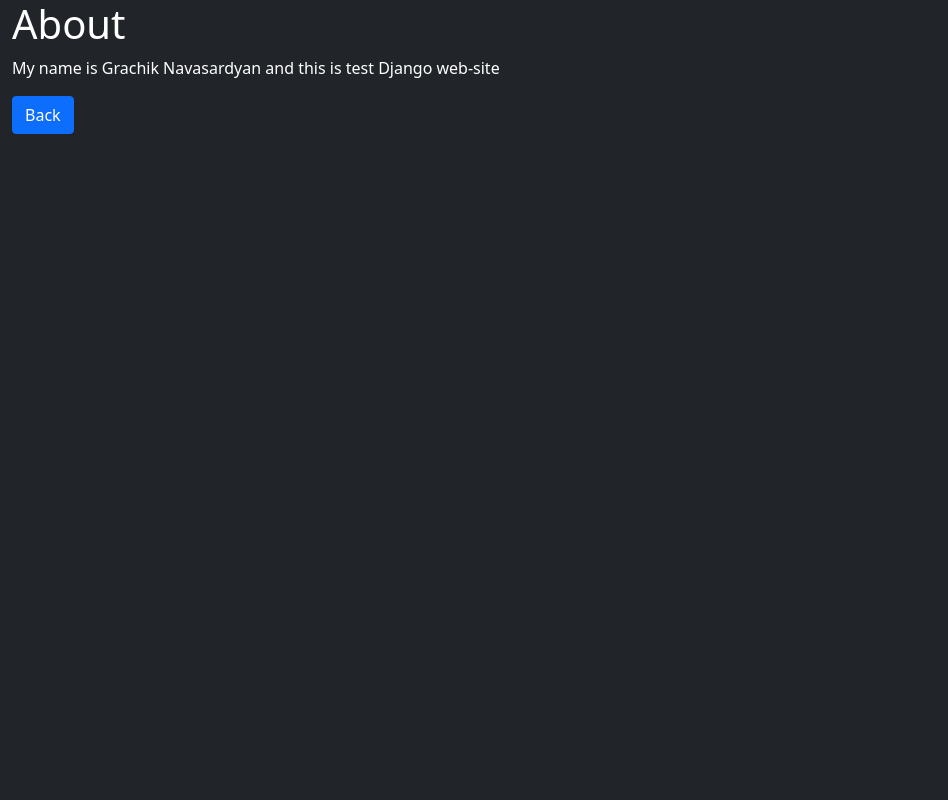
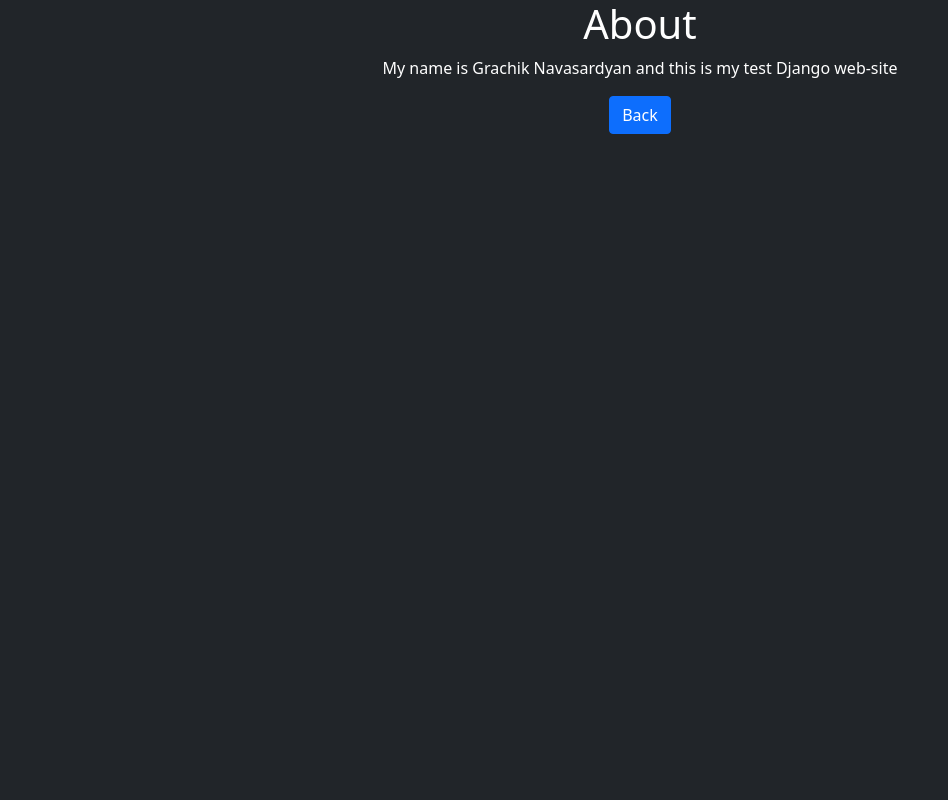
Before and after one commit to MrNavasardyan/django, a Django app: page /about/ in a window 1280 px wide. Shown: the whole page, without its empty margins (0-948 px from the left). Run offline with Django 4.2, Linux system fonts and the light colour scheme.

Commit message:
modified:   pwd_gen_project/generator/templates/generator/about.html 	modified:   pwd_gen_project/generator/templates/generator/password.html

```diff
--- a/pwd_gen_project/generator/templates/generator/about.html
+++ b/pwd_gen_project/generator/templates/generator/about.html
@@ -1,6 +1,6 @@
 <link href="https://cdn.jsdelivr.net/npm/bootstrap@5.1.3/dist/css/bootstrap.min.css" rel="stylesheet" integrity="sha384-1BmE4kWBq78iYhFldvKuhfTAU6auU8tT94WrHftjDbrCEXSU1oBoqyl2QvZ6jIW3" crossorigin="anonymous">
-<div class="container-fluid bg bg-dark text-white vh-100">
+<div class="container-fluid text-center bg bg-dark text-white vh-100">
     <h1>About</h1>
-    <p>My name is Grachik Navasardyan and this is test Django web-site</p>
+    <p>My name is Grachik Navasardyan and this is my test Django web-site</p>
     <a href="{% url 'home' %}" class="btn btn-primary">Back</a>
 </div>
--- a/pwd_gen_project/generator/templates/generator/password.html
+++ b/pwd_gen_project/generator/templates/generator/password.html
@@ -1,6 +1,6 @@
 <link href="https://cdn.jsdelivr.net/npm/bootstrap@5.1.3/dist/css/bootstrap.min.css" rel="stylesheet" integrity="sha384-1BmE4kWBq78iYhFldvKuhfTAU6auU8tT94WrHftjDbrCEXSU1oBoqyl2QvZ6jIW3" crossorigin="anonymous">
 <div class="container-fluid text-center bg bg-dark text-white vh-100">
     <h1>Your password is:</h1>
-    <h2 class="alert alert-success">{{ password }}</h2>
+    <h2 class="alert alert-primary">{{ password }}</h2>
     <a href="{% url 'home' %}" class="btn btn-success">Back</a>
 </div>
```
